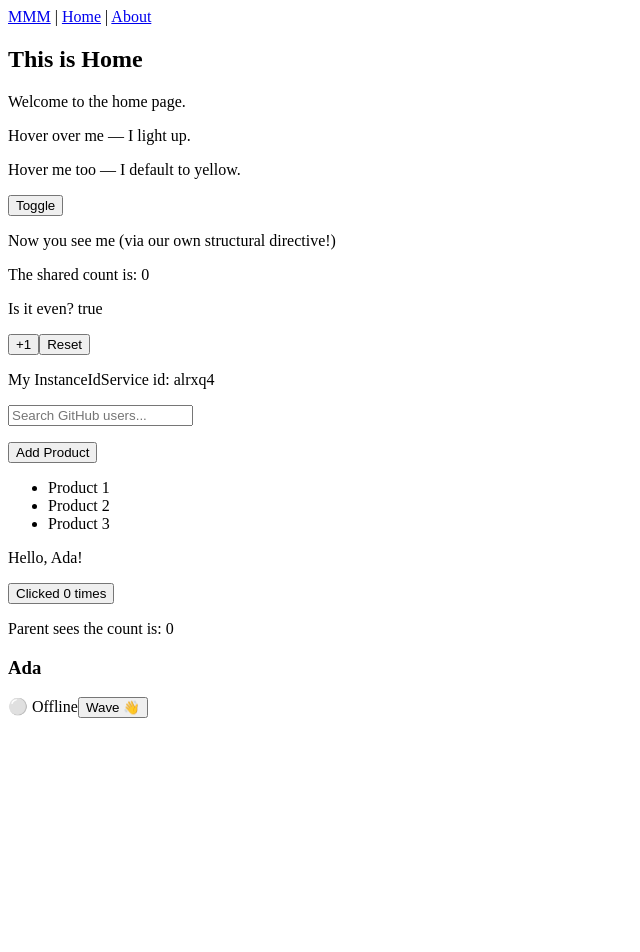
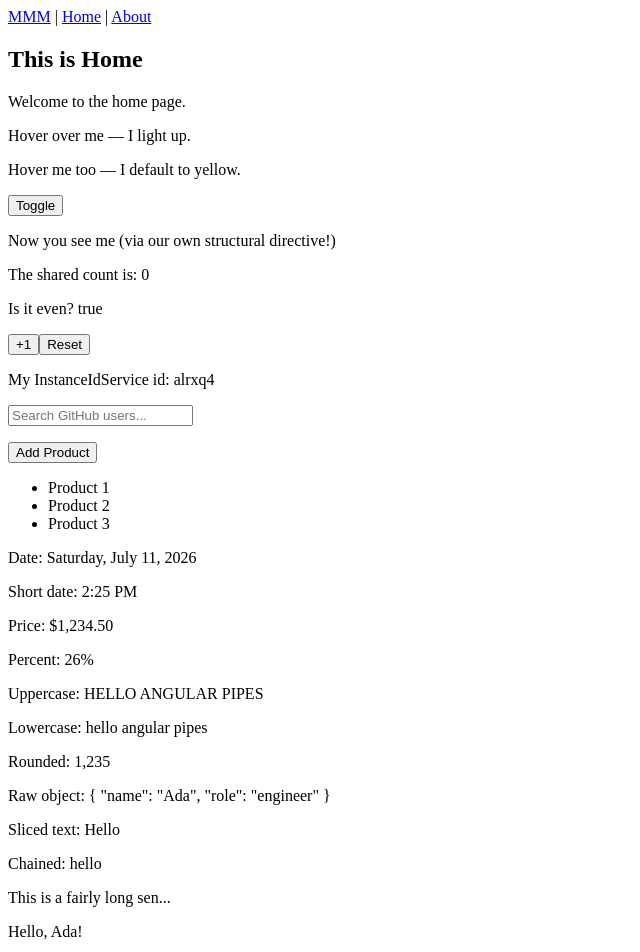
Before and after one commit to Shariar-007/Angular-Pratice, an Angular app in the folder greeting-counter/: page /home in a window 1280 px wide. Shown: the top 952 px of the page, without its empty margins (0-640 px from the left). Before the commit the page ends 800 px from the top, so only its background shows below. Built offline with nearby package versions, Linux system fonts and the light colour scheme.

Commit message:
pipe creation practice manually

```diff
--- a/greeting-counter/src/app/app-module.ts
+++ b/greeting-counter/src/app/app-module.ts
@@ -13,6 +13,7 @@ import { AppIfDirective } from './appIf.directive';
 import { CounterDisplayComponent} from './counter-display/counter-display.component';
 import { ProductComponent } from './product/product.component';
 import { HttpClientModule} from '@angular/common/http';
+import { TruncateNewPipe} from './pipes/truncateNew.pipe';
 
 @NgModule({
   declarations: [
@@ -25,7 +26,8 @@ import { HttpClientModule} from '@angular/common/http';
     CounterDisplayComponent,
     HighLightDirective,
     AppIfDirective,
-    ProductComponent
+    ProductComponent,
+    TruncateNewPipe
   ],
   imports: [
     BrowserModule,
--- a/greeting-counter/src/app/home-page/home-page.component.ts
+++ b/greeting-counter/src/app/home-page/home-page.component.ts
@@ -13,11 +13,11 @@ import {of} from "rxjs";
 })
 
 export class HomePageComponent{
-onInput(arg0: any) {
-  console.log(arg0);
 
-// throw new Error('Method not implemented.');
-}
+  onInput(arg0: any) {
+    console.log(arg0);
+  // throw new Error('Method not implemented.');
+  }
   visible = true;
   private searchTerms = new Subject<string>();   // manually-fed stream of typed text
   results: any[] = [];
--- /dev/null
+++ b/greeting-counter/src/app/pipes/truncateNew.pipe.ts
@@ -0,0 +1,12 @@
+
+import {Pipe, PipeTransform} from '@angular/core';
+@Pipe({
+  standalone: false,
+  name: 'truncateNew'
+})
+
+export class TruncateNewPipe implements PipeTransform{
+  transform(value: string, limit: number = 10){
+    return value.length > limit ? value.substring(0, limit) + '...' : value;
+  }
+}
--- a/greeting-counter/src/app/product/product.component.html
+++ b/greeting-counter/src/app/product/product.component.html
@@ -5,3 +5,17 @@
     {{ product }}
   </li>
 </ul>
+
+
+<p>Date: {{ today | date:'fullDate' }}</p>
+<p>Short date: {{ today | date:'shortTime' }}</p>
+<p>Price: {{ price | currency:'USD' }}</p>
+<p>Percent: {{ 0.256 | percent }}</p>
+<p>Uppercase: {{ message | uppercase }}</p>
+<p>Lowercase: {{ message | lowercase }}</p>
+<p>Rounded: {{ price | number:'1.0-0' }}</p>
+<p>Raw object: {{ user | json }}</p>
+<p>Sliced text: {{ message | slice:0:5 }}</p>
+<p>Chained: {{ message | lowercase | slice:0:5 }}</p>
+
+<p>{{ 'This is a fairly long sentence that should get cut off' | truncateNew:25 }}</p>
--- a/greeting-counter/src/app/product/product.component.ts
+++ b/greeting-counter/src/app/product/product.component.ts
@@ -10,12 +10,19 @@ import { ProductService } from '../services/product.service';
 export class ProductComponent{
   products: string[] = [];
 
+  today = new Date();
+  price = 1234.5;
+  message = 'Hello Angular Pipes';
+  user = { name: 'Ada', role: 'engineer' };
+  visible = true;
+
   constructor(private productService: ProductService) {}
 
   ngOnInit() {
     this.productService.products$.subscribe(data => {
       this.products = data;
     });
+    // this.products = this.productService.products$;
   }
 
   addProduct() {
```
Also changed, not shown: greeting-counter/src/app/pipes/truncate.pipe.ts (added, +14 -0 lines).
